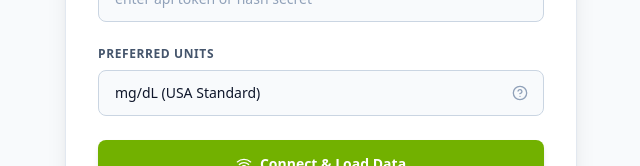
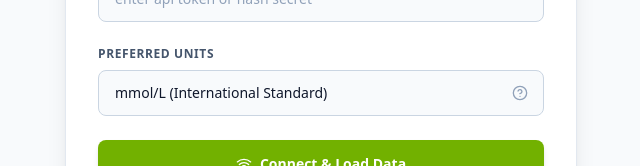
Before and after one commit to ssuppe/nightscout-lucid, a React (Vite) app: page / in a window 1280 px wide. Shown: the part 429-595 px from the top of the page, without its empty margins (319-959 px from the left). Built offline with nearby package versions, Linux system fonts and the light colour scheme.

Commit message:
feat: make mmol/L the default preferred unit for new sessions

```diff
--- a/src/App.tsx
+++ b/src/App.tsx
@@ -15,7 +15,7 @@ function App() {
   const [storedToken, setStoredToken] = useState(() => sessionStorage.getItem(TOKEN_KEY) || '');
   const [storedUnits, setStoredUnits] = useState<GlucoseUnit>(() => {
     const val = sessionStorage.getItem(UNITS_KEY);
-    return (val === GlucoseUnit.MMOL ? GlucoseUnit.MMOL : GlucoseUnit.MGDL);
+    return (val === GlucoseUnit.MGDL ? GlucoseUnit.MGDL : GlucoseUnit.MMOL);
   });
 
   const [client, setClient] = useState<NightscoutClient | null>(() => {
@@ -54,7 +54,7 @@ function App() {
 
     setStoredUrl('');
     setStoredToken('');
-    setStoredUnits(GlucoseUnit.MGDL);
+    setStoredUnits(GlucoseUnit.MMOL);
     setClient(null);
   };
 
--- a/src/components/ConnectionPage.tsx
+++ b/src/components/ConnectionPage.tsx
@@ -13,7 +13,7 @@ export const ConnectionPage: React.FC<ConnectionPageProps> = ({
   onConnect,
   initialUrl = '',
   initialToken = '',
-  initialUnits = GlucoseUnit.MGDL,
+  initialUnits = GlucoseUnit.MMOL,
 }) => {
   const [url, setUrl] = useState(initialUrl);
   const [token, setToken] = useState(initialToken);
```
